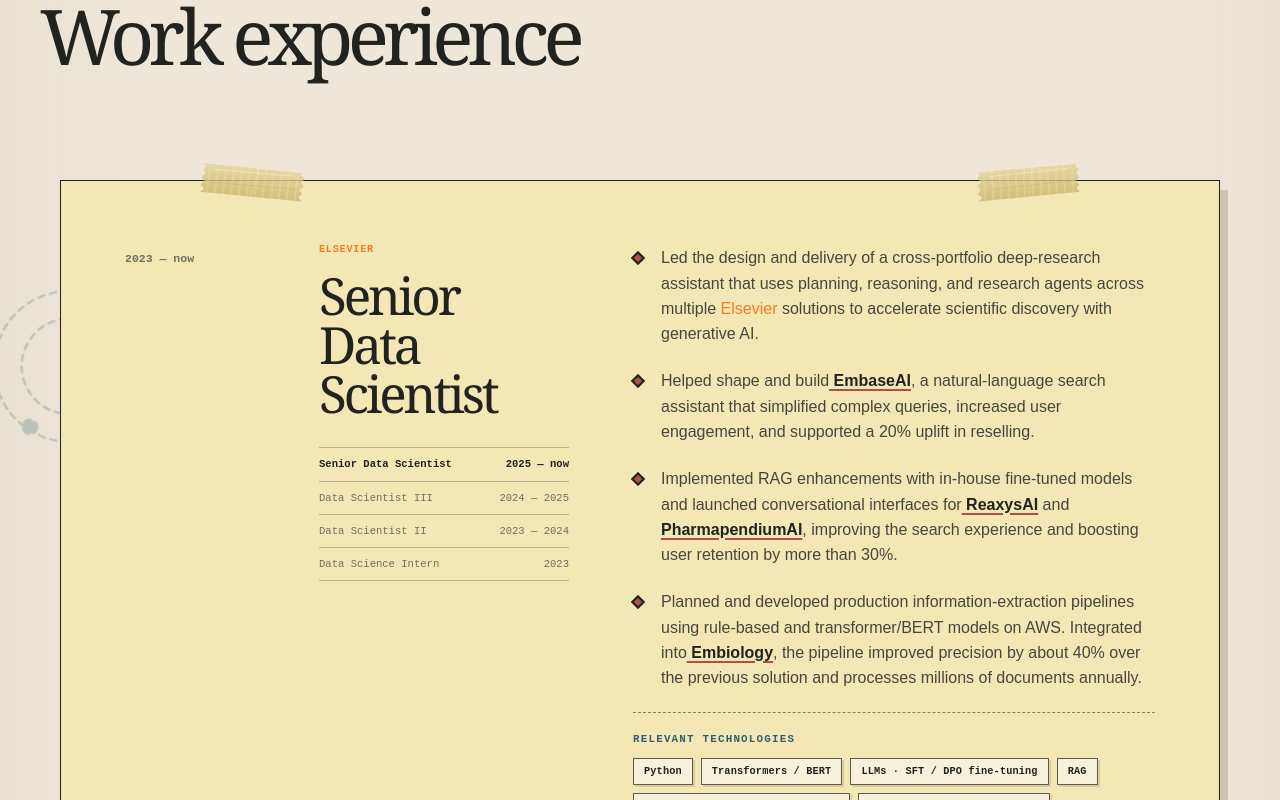
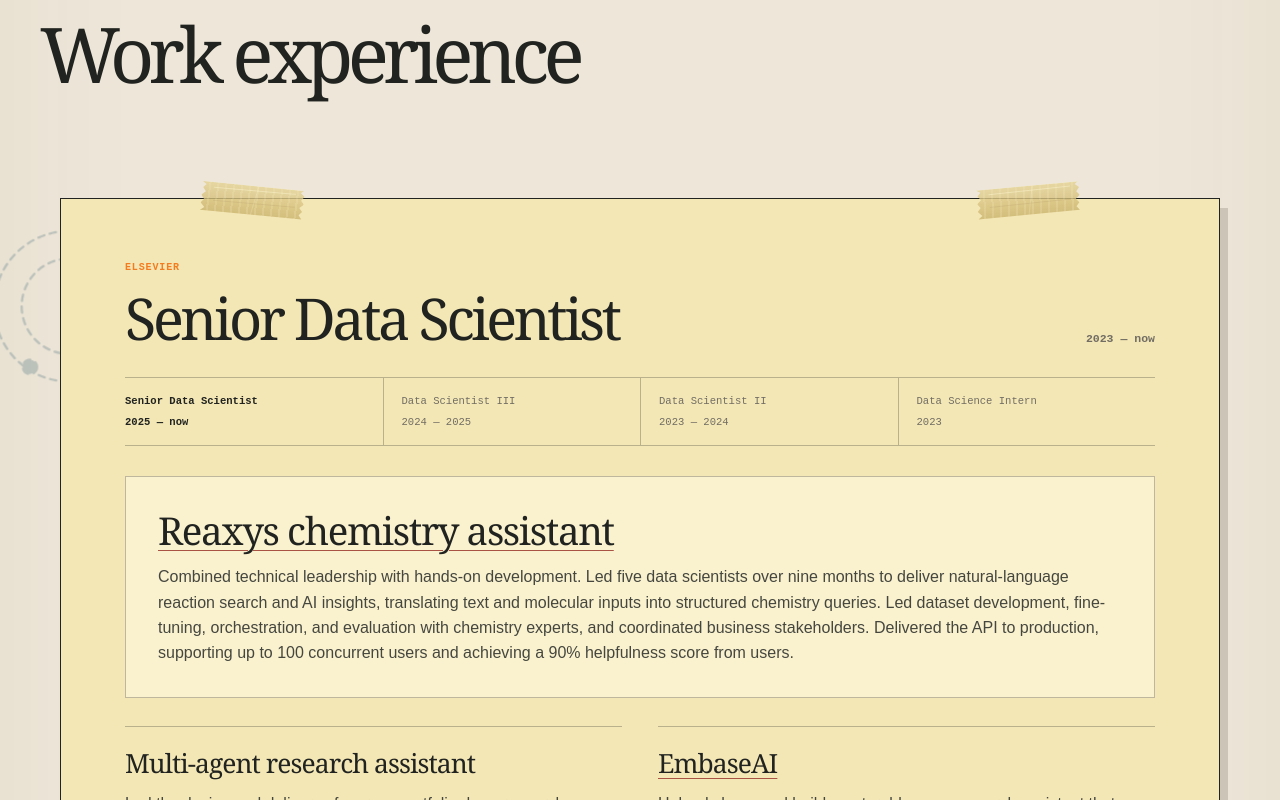
Before and after one commit to Matei9721/portfolio-website, a React (Vite) app: page / in a window 1280 px wide. Shown: the part 2000-2800 px from the top of the page. Built offline with nearby package versions, Linux system fonts and the light colour scheme; no server answers.

Commit message:
feat: profile revamp

```diff
--- a/src/App.css
+++ b/src/App.css
@@ -840,16 +840,16 @@
 .experience-entry {
   position: relative;
   display: grid;
-  grid-template-columns: 130px minmax(250px, 0.42fr) minmax(0, 1fr);
+  grid-template-columns: minmax(0, 1fr);
   width: 100%;
   padding: clamp(42px, 5vw, 64px);
-  gap: clamp(28px, 5vw, 72px);
+  gap: 30px;
   border: 1px solid var(--ink);
   background: #f4e7b6;
   box-shadow: 8px 10px 0 var(--note-shadow);
 }
 
-.experience-entry:last-child {
+.experience-entry:nth-child(even) {
   background: #d4dfdb;
 }
 
@@ -957,7 +957,14 @@
   font: 700 0.72rem/1.4 var(--mono);
 }
 
-.experience-entry__header p {
+.experience-entry__header {
+  display: flex;
+  align-items: flex-end;
+  justify-content: space-between;
+  gap: 24px;
+}
+
+.experience-entry__header .experience-entry__company {
   width: fit-content;
   margin: 0 0 16px;
   padding: 0;
@@ -967,7 +974,7 @@
   text-transform: uppercase;
 }
 
-.experience-entry--elsevier .experience-entry__header p {
+.experience-entry--elsevier .experience-entry__company {
   color: var(--elsevier-orange);
 }
 
@@ -977,28 +984,32 @@
 
 .experience-entry__header h3 {
   margin: 0;
-  font: 400 clamp(2.3rem, 4vw, 4.4rem)/0.95 var(--serif);
+  font: 400 clamp(2.3rem, 4.5vw, 4.4rem)/1 var(--serif);
   letter-spacing: -0.06em;
 }
 
 .experience-progression {
-  margin: 30px 0 0;
+  display: grid;
+  grid-template-columns: repeat(4, minmax(0, 1fr));
+  margin: 0;
   padding: 0;
   border-top: 1px solid var(--rule);
+  border-bottom: 1px solid var(--rule);
   list-style: none;
 }
 
 .experience-progression li {
   display: grid;
-  grid-template-columns: minmax(0, 1fr) auto;
-  padding: 9px 0;
-  gap: 16px;
-  border-bottom: 1px solid var(--rule);
+  padding: 16px 18px;
+  gap: 7px;
+  border-left: 1px solid var(--rule);
   color: var(--muted);
   font: 0.66rem/1.35 var(--mono);
 }
 
 .experience-progression li:first-child {
+  padding-left: 0;
+  border-left: 0;
   color: var(--ink);
   font-weight: 700;
 }
@@ -1008,32 +1019,43 @@
 }
 
 .experience-highlights {
+  display: grid;
+  grid-template-columns: repeat(2, minmax(0, 1fr));
+  gap: 28px 36px;
   margin: 0;
   padding: 0;
   list-style: none;
 }
 
 .experience-highlights li {
-  display: grid;
-  grid-template-columns: 18px minmax(0, 1fr);
-  padding: 0 0 22px;
-  gap: 10px;
+  padding: 22px 0 0;
+  border-top: 1px solid var(--rule);
   color: var(--ink-soft);
   line-height: 1.58;
 }
 
-.experience-highlights__marker {
-  display: block;
-  width: 10px;
-  height: 10px;
-  margin-top: 0.48em;
-  border: 2px solid var(--ink);
-  background: var(--red);
-  transform: rotate(45deg);
-}
-
-.experience-entry:nth-child(2) .experience-highlights__marker {
-  background: var(--blue);
+.experience-highlights > li:first-child {
+  grid-column: 1 / -1;
+  padding: clamp(20px, 3vw, 32px);
+  border: 1px solid var(--rule);
+  background: rgba(255, 251, 233, 0.48);
+}
+
+.experience-highlights__title {
+  margin: 0 0 12px;
+  color: var(--ink);
+  font: 400 1.65rem/1.12 var(--serif);
+  letter-spacing: -0.035em;
+}
+
+.experience-highlights > li:first-child .experience-highlights__title {
+  font-size: clamp(1.9rem, 3vw, 2.55rem);
+}
+
+.experience-highlights .experience-highlights__title a {
+  font-weight: inherit;
+  text-decoration-thickness: 1px;
+  text-underline-offset: 5px;
 }
 
 .experience-highlights p {
@@ -1049,6 +1071,7 @@
 }
 
 .experience-technologies {
+  margin-top: 32px;
   padding-top: 4px;
   border-top: 1px dashed rgba(32, 35, 31, 0.52);
 }
@@ -1056,8 +1079,8 @@
 .experience-technologies > p {
   margin: 16px 0 12px;
   color: var(--blue);
-  font: 700 0.68rem/1.2 var(--mono);
-  letter-spacing: 0.11em;
+  font: 700 0.75rem/1.4 var(--sans);
+  letter-spacing: 0.08em;
   text-transform: uppercase;
 }
 
@@ -1071,13 +1094,11 @@
 }
 
 .experience-technologies li {
-  padding: 7px 10px 6px;
-  border: 1px solid rgba(32, 35, 31, 0.72);
+  padding: 7px 11px;
+  border: 1px solid var(--rule);
   color: var(--ink);
-  background: rgba(250, 245, 233, 0.72);
-  box-shadow: 2px 2px 0 rgba(32, 35, 31, 0.14);
-  font: 700 0.64rem/1.15 var(--mono);
-  letter-spacing: 0.015em;
+  background: var(--paper-light);
+  font: 500 0.875rem/1.45 var(--sans);
 }
 
 .projects-grid {
@@ -1339,17 +1360,13 @@
 
   .hero__screen-wrap {
     grid-column: 1;
+    justify-self: center;
     width: min(68vw, 460px);
-    margin: 76px 4% 0 0;
+    margin: 76px 0 0;
   }
 
   .hero__statement {
     font-size: clamp(4.2rem, 9.8vw, 6.4rem);
-  }
-
-  .experience-entry {
-    grid-template-columns: 110px minmax(210px, 0.4fr) minmax(0, 1fr);
-    gap: 26px;
   }
 
   .project-card,
@@ -1411,8 +1428,8 @@
 
   .hero__screen-wrap {
     width: calc(100% - 18px);
-    margin: 84px 0 0 4px;
-    align-self: flex-start;
+    margin: 84px 0 0;
+    align-self: center;
     transform: rotate(1.5deg);
   }
 
@@ -1523,6 +1540,30 @@
     font-size: 0.68rem;
   }
 
+  .experience-entry__header {
+    align-items: flex-start;
+    flex-direction: column;
+    gap: 16px;
+  }
+
+  .experience-progression {
+    grid-template-columns: repeat(2, minmax(0, 1fr));
+    margin: 8px 0;
+  }
+
+  .experience-progression li {
+    padding: 14px 12px;
+  }
+
+  .experience-progression li:nth-child(odd) {
+    padding-left: 0;
+    border-left: 0;
+  }
+
+  .experience-progression li:nth-child(n + 3) {
+    border-top: 1px solid var(--rule);
+  }
+
   .experience-entry__header,
   .experience-details {
     grid-column: 1;
@@ -1533,7 +1574,20 @@
   }
 
   .experience-details {
-    margin-top: 34px;
+    margin-top: 8px;
+  }
+
+  .experience-highlights {
+    grid-template-columns: minmax(0, 1fr);
+    gap: 24px;
+  }
+
+  .experience-highlights > li:first-child {
+    padding: 20px 14px;
+  }
+
+  .experience-technologies {
+    margin-top: 28px;
   }
 
   .experience-highlights li {
--- a/src/App.js
+++ b/src/App.js
@@ -15,7 +15,7 @@
 const navigationItems = [
     {label: 'About', target: '#about'},
     {label: 'Work', target: '#work'},
-    {label: 'Builds', target: '#projects'},
+    {label: 'Pet projects', target: '#projects'},
 ];
 
 function App() {
--- a/src/components/ExperienceItem.js
+++ b/src/components/ExperienceItem.js
@@ -21,11 +21,17 @@
 
 const ExperienceItem = ({experience}) => (
     <div className="experience-details">
-        <ol className="experience-highlights">
+        <ol className="experience-highlights" aria-label={`${experience.company} project highlights`}>
             {experience.highlights.map((highlight) => (
                 <li key={highlight.id}>
-                    <span className="experience-highlights__marker" aria-hidden="true" />
-                    <p>{renderSegments(highlight.segments)}</p>
+                    <div>
+                        <h4 className="experience-highlights__title">
+                            {highlight.href ? (
+                                <a href={highlight.href} rel="noopener noreferrer" target="_blank">{highlight.title}</a>
+                            ) : highlight.title}
+                        </h4>
+                        <p>{renderSegments(highlight.segments)}</p>
+                    </div>
                 </li>
             ))}
         </ol>
@@ -48,6 +54,8 @@
         company: PropTypes.string.isRequired,
         highlights: PropTypes.arrayOf(PropTypes.shape({
             id: PropTypes.string.isRequired,
+            title: PropTypes.string.isRequired,
+            href: PropTypes.string,
             segments: PropTypes.arrayOf(PropTypes.shape({
                 text: PropTypes.string.isRequired,
                 href: PropTypes.string,
--- a/src/components/ProjectCard.js
+++ b/src/components/ProjectCard.js
@@ -37,7 +37,7 @@
                     target="_blank"
                 >
                     <ExternalLink aria-hidden="true" />
-                    <span>Open Beer Run</span>
+                    <span>Open {project.title}</span>
                     <ExternalLink aria-hidden="true" />
                 </a>
                 <a
--- a/src/components/TypeLoop.js
+++ b/src/components/TypeLoop.js
@@ -34,7 +34,7 @@
             + '<span data-entity="role">Senior Data Scientist</span><span>;</span>',
         '<span class="identity-screen__assignment">'
             + '<span class="identity-screen__keyword">var</span> role =</span>'
-            + '<span data-entity="role">AI Engineer</span><span>;</span>',
+            + '<span data-entity="role">Senior AI Engineer</span><span>;</span>',
     ];
 
     return (
@@ -73,7 +73,7 @@
                     </button>
                 </h1>
                 <p className="hero__summary">
-                    At <span className="elsevier-text">Elsevier</span> I work on search, information extraction, and GenAI software.
+                    At <span className="elsevier-text">Elsevier</span> I combine technical leadership with hands-on development to build AI systems that are live in production.
                     At home I build tools for oddly specific problems.
                 </p>
 
@@ -111,7 +111,7 @@
                     </div>
 
                     <p className="visually-hidden">
-                        Senior Data Scientist and AI engineer based in Randstad, Netherlands.
+                        Senior Data Scientist and Senior AI Engineer based in Randstad, Netherlands.
                     </p>
                     <div className="identity-screen__code">
                         <span
--- a/src/components/WorkProjects.js
+++ b/src/components/WorkProjects.js
@@ -10,10 +10,13 @@
             <article className={`experience-entry experience-entry--${experience.id}`} key={experience.id}>
                 <PaperTape position="left" />
                 <PaperTape position="right" />
-                <div className="experience-entry__index">{experience.period}</div>
                 <header className="experience-entry__header">
-                    <p>{experience.company}</p>
+                    <div>
+                        <p className="experience-entry__company">{experience.company}</p>
                         <h3>{experience.role}</h3>
+                    </div>
+                    <span className="experience-entry__index">{experience.period}</span>
+                </header>
                 {experience.progression && (
                     <ol aria-label={`${experience.company} role progression`} className="experience-progression">
                         {experience.progression.map((step) => (
@@ -24,7 +27,6 @@
                         ))}
                     </ol>
                 )}
-                </header>
                 <ExperienceItem experience={experience} />
             </article>
         ))}
--- a/src/content/projects.js
+++ b/src/content/projects.js
@@ -46,6 +46,8 @@
         repoName: 'Matei9721/ashfall-dnd',
         githubUrl: 'https://github.com/Matei9721/ashfall-dnd',
         githubLabel: 'View Ashfall DM control room on GitHub',
+        liveUrl: 'https://matei9721.github.io/ashfall-dnd/',
+        liveLabel: 'Open Ashfall DM control room live',
         tags: ['HTML', 'CSS', 'JavaScript'],
     },
 ];
--- a/src/content/terminalContent.js
+++ b/src/content/terminalContent.js
@@ -15,7 +15,7 @@
         entity('role', 'AI Engineer '),
         text('and '),
         entity('role', 'Data Scientist '),
-        text('\u00a0working on search, information extraction, and language-model software.'),
+        text('\u00a0combining hands-on development with technical leadership to take search, information-extraction, and language-model systems into production.'),
         lineBreak(),
         lineBreak(),
         text('Outside work, I build small things for myself and friends, usually because a very specific problem has started bothering me.'),
@@ -36,11 +36,9 @@
             text('I started my higher education in Groningen in 2019, studying Computing Science—which is just another term for Computer Science :). I was always attracted to the business side of software and had something of a premonition about AI taking over, so I continued with a Master\'s in Data Science at the University of Amsterdam.'),
         ],
         experience: [
-            text('My first software role was at '),
-            entity('company', 'Syntho'),
-            text(', working on synthetic-data tooling. After that I moved to '),
+            text('At '),
             entity('company', 'Elsevier '),
-            text('where I build search, information-extraction, and language-model applications.'),
+            text('I combine technical leadership with hands-on development to deliver AI systems that are live in production. For the Reaxys chemistry assistant, I led five data scientists over nine months and delivered an API supporting up to 100 concurrent users. I also build search and information-extraction systems, including AWS pipelines that process millions of documents annually.'),
         ],
     },
     spotify: {
--- a/src/content/workExperience.js
+++ b/src/content/workExperience.js
@@ -15,31 +15,39 @@
         ],
         highlights: [
             {
+                id: 'reaxys-chemistry-assistant',
+                title: 'Reaxys chemistry assistant',
+                href: 'https://www.elsevier.com/about/press-releases/elsevier-introduces-reaxys-ai-search-enabling-faster-and-more-accessible',
+                segments: [
+                    text('Combined technical leadership with hands-on development. Led five data scientists over nine months to deliver natural-language reaction search and AI insights, translating text and molecular inputs into structured chemistry queries. Led dataset development, fine-tuning, orchestration, and evaluation with chemistry experts, and coordinated business stakeholders. Delivered the API to production, supporting up to 100 concurrent users and achieving a 90% helpfulness score from users.'),
+                ],
+            },
+            {
                 id: 'multi-agent-research',
+                title: 'Multi-agent research assistant',
                 segments: [text('Led the design and delivery of a cross-portfolio deep-research assistant that uses planning, reasoning, and research agents across multiple Elsevier solutions to accelerate scientific discovery with generative AI.')],
             },
             {
                 id: 'embase-ai',
+                title: 'EmbaseAI',
+                href: 'https://www.elsevier.com/products/embase/embase-ai',
                 segments: [
-                    text('Helped shape and build'),
-                    link(' EmbaseAI', 'https://www.elsevier.com/products/embase/embase-ai'),
-                    text(', a natural-language search assistant that simplified complex queries, increased user engagement, and supported a 20% uplift in reselling.'),
+                    text('Helped shape and build a natural-language search assistant that simplified complex queries, increased user engagement, and supported a 20% uplift in reselling.'),
                 ],
             },
             {
-                id: 'rag-chat-products',
+                id: 'pharmapendium-ai',
+                title: 'PharmapendiumAI',
+                href: 'https://www.elsevier.com/products/pharmapendium/pharmapendium-ai',
                 segments: [
-                    text('Implemented RAG enhancements with in-house fine-tuned models and launched conversational interfaces for'),
-                    link(' ReaxysAI', 'https://www.elsevier.com/about/press-releases/elsevier-introduces-reaxys-ai-search-enabling-faster-and-more-accessible'),
-                    text(' and'),
-                    link(' PharmapendiumAI', 'https://www.elsevier.com/products/pharmapendium/pharmapendium-ai'),
-                    text(', improving the search experience and boosting user retention by more than 30%.'),
+                    text('Implemented RAG enhancements with in-house fine-tuned models and launched conversational interfaces, improving the search experience and boosting user retention by more than 30%.'),
                 ],
             },
             {
                 id: 'information-extraction',
+                title: 'Information extraction at scale',
                 segments: [
-                    text('Planned and developed production information-extraction pipelines using rule-based and transformer/BERT models on AWS. Integrated into'),
+                    text('Planned, developed, and deployed production information-extraction pipelines using rule-based and transformer/BERT models on AWS. Integrated into'),
                     link(' Embiology', 'https://www.elsevier.com/products/embiology'),
                     text(', the pipeline improved precision by about 40% over the previous solution and processes millions of documents annually.'),
                 ],
@@ -56,37 +64,7 @@
             'Vector DBs · OpenSearch',
             'Docker',
             'CI/CD',
-        ],
-    },
-    {
-        id: 'syntho',
-        company: 'Syntho',
-        period: '2021 — 2022',
-        role: 'Python Software Engineer Intern',
-        highlights: [
-            {
-                id: 'pii-scanners',
-                segments: [text('Improved PII and relationship scanners used to generate synthetic data.')],
-            },
-            {
-                id: 'database-subsetting',
-                segments: [text('Implemented a distributed database-subsetting algorithm for smaller development datasets.')],
-            },
-            {
-                id: 'visualization-dashboard',
-                segments: [text('Built a D3 dashboard and maintained Python services for inspecting synthetic-data quality and supporting generation workflows.')],
-            },
-            {
-                id: 'testing-and-devops',
-                segments: [text('Improved engineering reliability through unit and integration testing, CI/CD workflows, Docker environments, and bug investigation across application and deployment workflows.')],
-            },
-        ],
-        technologies: [
-            'Python',
-            'Unit & integration testing',
-            'Docker',
-            'CI/CD',
-            'D3.js',
+            'FastAPI · async scaling / load testing / observability',
         ],
     },
 ];
```
Also changed, not shown: 1 other file (tests, documents, lock files or other folders). Lines whose indentation alone changed are shown as unchanged.
